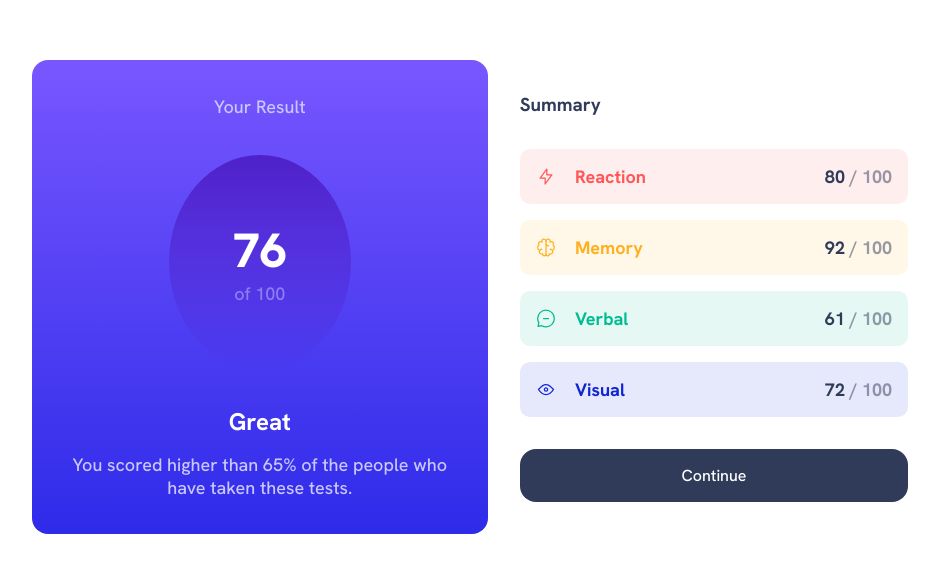
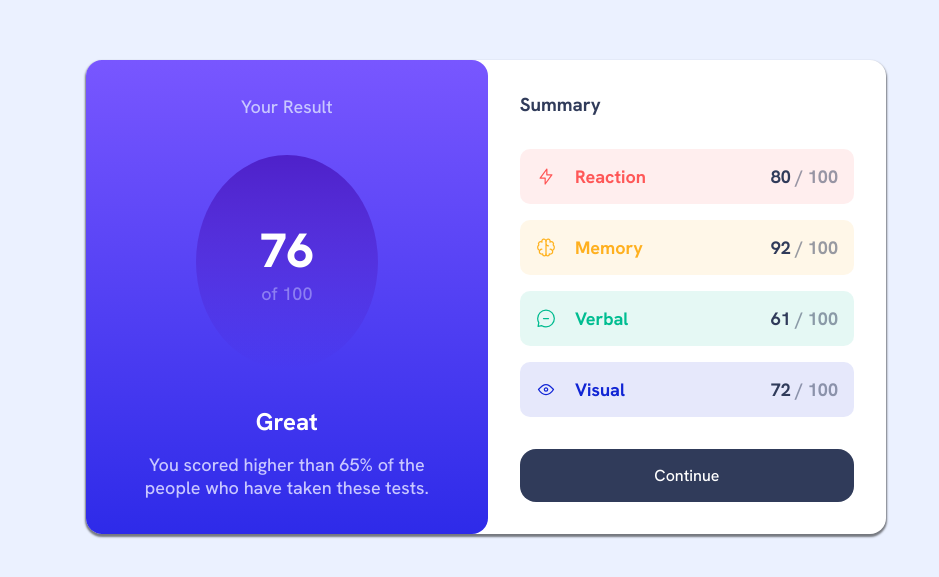
Before and after one commit to Islandstone89/results-summary, a plain HTML site: page index.html in a window 1280 px wide. Shown: the part 103-680 px from the top of the page, without its empty margins (154-1093 px from the left). Drawn offline with Linux system fonts and the light colour scheme.

Commit message:
Second commit
Added background-color on body and card, and box-shadow on button.

```diff
--- a/style.css
+++ b/style.css
@@ -81,18 +81,21 @@ body {
     align-items: center;
     min-height: 100vh;
     text-align: center;
+    background-color: var(--clr--pale-blue);
 }
 
 .card {
     display: flex;
     flex-direction: column;
-
+    background-color: var(--clr--white);
+    box-shadow: 0 2px 2px 1px rgba(0, 0, 0, 0.5);
+    border-radius: 16px;
 }
 
 @media (min-width: 768px) {
     .card {
         flex-direction: row;
-        max-width: 60rem;
+        max-width: 50rem;
     }
 
     .card > * {
@@ -121,7 +124,6 @@ body {
     border-radius: 50%;
     background: linear-gradient(var(--clr--violet-blue), var(--clr--persian-blue));
     color: var(--clr--light-lavender-transparent);
-    max-width: 50%;
     margin: auto;
     padding: 4rem;
 }
@@ -220,3 +222,7 @@ body {
     padding: 1rem 4rem;
     width: 100%;
 }
+
+.continue:is(:hover,:focus) {
+    background: linear-gradient(var(--clr--light-slate-blue), var(--clr--light-royal-blue));
+}
```
